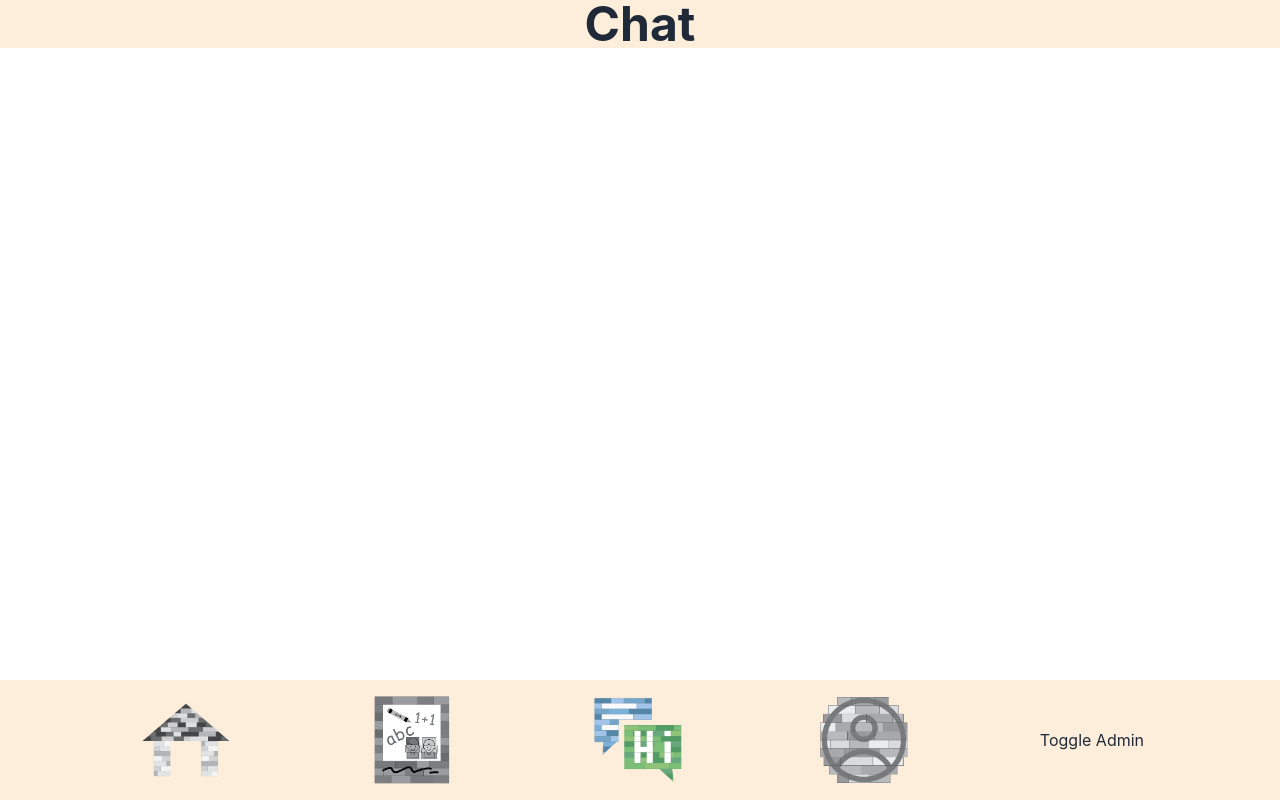
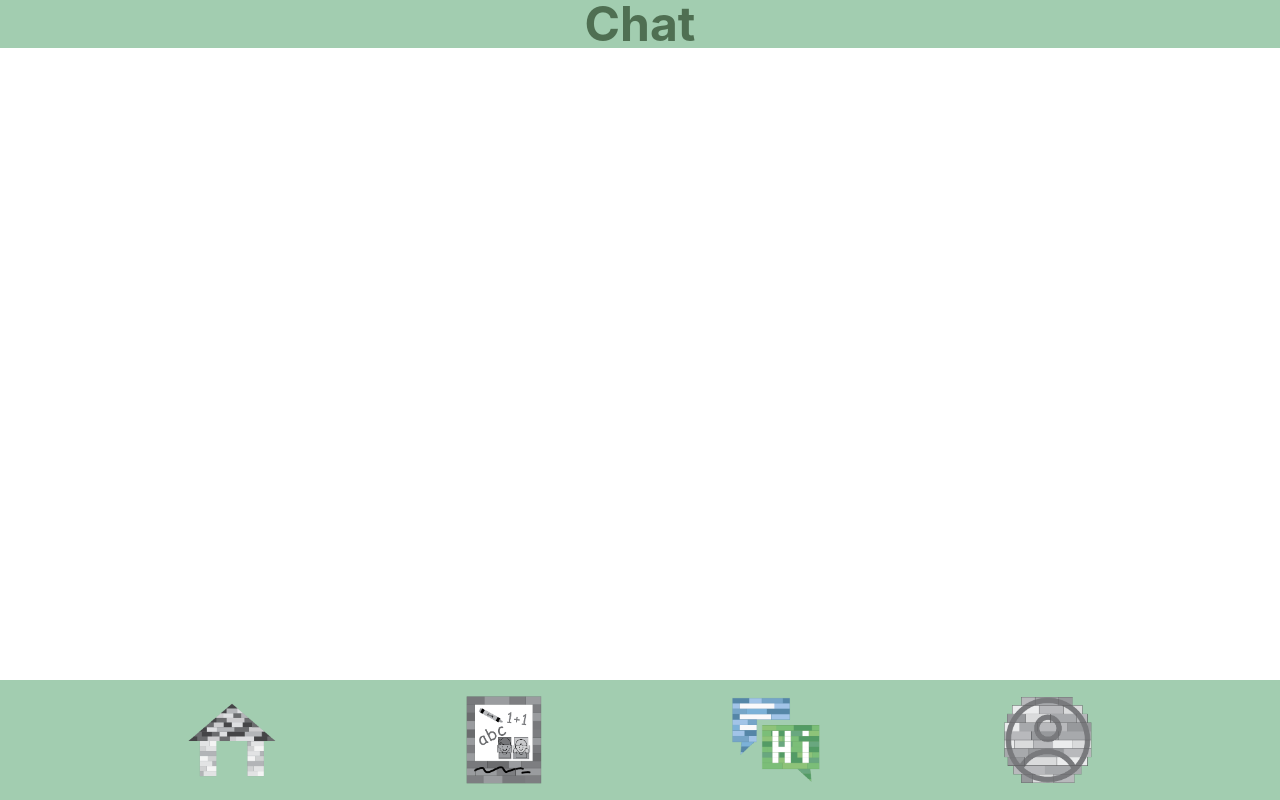
Before and after one commit to misticalmaqe/PocketPreschool_Frontend, a React (Create React App) app: page /chat in a window 1280 px wide. Built offline with nearby package versions, Linux system fonts and the light colour scheme.

Commit message:
able to log in and tokens done. Global variables halfway

```diff
--- a/src/App.js
+++ b/src/App.js
@@ -1,15 +1,18 @@
-import React, { useState } from "react";
-import { Routes, Route } from "react-router-dom";
-import NavBar from "./Components/NavBar";
-import HomePage from "./Pages/HomePage";
-import Activity from "./Pages/Activity";
-import Chat from "./Pages/Chat";
-import Message from "./Pages/Message";
-import ProfilePage from "./Pages/ProfilePage";
-import SignUpPage from "./Pages/SignUpPage";
-import ErrorPage from "./Pages/ErrorPage";
-import LogInPage from "./Pages/LogInPage";
-import ForgotPassword from "./Pages/ForgotPassword";
+import React from 'react';
+import { Routes, Route } from 'react-router-dom';
+import UserProvider from './Provider/UserProvider';
+
+//--------------COMPONENTS--------------//
+import NavBar from './Components/NavBar';
+import HomePage from './Pages/HomePage';
+import Activity from './Pages/Activity';
+import Chat from './Pages/Chat';
+import Message from './Pages/Message';
+import ProfilePage from './Pages/ProfilePage';
+import SignUpPage from './Pages/SignUpPage';
+import ErrorPage from './Pages/ErrorPage';
+import LogInPage from './Pages/LogInPage';
+import ForgotPassword from './Pages/ForgotPassword';
 
 // Create a new component for the layout without NavBar
 const ChatLayout = ({ children }) => {
@@ -17,33 +20,21 @@ const ChatLayout = ({ children }) => {
 };
 
 const App = () => {
-  const [isAdmin, setIsAdmin] = useState(true);
-
-  const toggleAdmin = () => {
-    setIsAdmin((prevIsAdmin) => !prevIsAdmin);
-  };
-
   return (
-    <div>
+    <UserProvider>
       <Routes>
         <Route path="/" element={<LogInPage />} />
         <Route path="/forgetpassword" element={<ForgotPassword />} />
         <Route path="/signup" element={<SignUpPage />} />
         <Route path="*" element={<ErrorPage />} />
-        <Route
-          path="/home"
-          element={<HomePage isAdmin={isAdmin} onToggleAdmin={toggleAdmin} />}
-        />
-        <Route
-          path="/activity"
-          element={<Activity isAdmin={isAdmin} onToggleAdmin={toggleAdmin} />}
-        />
+        <Route path="/home" element={<HomePage />} />
+        <Route path="/activity" element={<Activity />} />
         {/* Use ChatLayout for /chat/Message */}
         <Route
           path="/chat/Message"
           element={
             <ChatLayout>
-              <Message isAdmin={isAdmin} onToggleAdmin={toggleAdmin} />
+              <Message />
             </ChatLayout>
           }
         />
@@ -52,19 +43,14 @@ const App = () => {
           path="/chat"
           element={
             <div>
-              <NavBar isAdmin={isAdmin} onToggleAdmin={toggleAdmin} />
-              <Chat isAdmin={isAdmin} onToggleAdmin={toggleAdmin} />
+              <NavBar />
+              <Chat />
             </div>
           }
         />
-        <Route
-          path="/profile"
-          element={
-            <ProfilePage isAdmin={isAdmin} onToggleAdmin={toggleAdmin} />
-          }
-        />
+        <Route path="/profile" element={<ProfilePage />} />
       </Routes>
-    </div>
+    </UserProvider>
   );
 };
 
--- a/src/Components/AppHeader.js
+++ b/src/Components/AppHeader.js
@@ -1,14 +1,19 @@
 // AppHeader.js
-import React from "react";
-import PropTypes from "prop-types";
+import { useContext } from 'react';
+import PropTypes from 'prop-types';
 
-const AppHeader = ({ isAdmin, children }) => {
+//--------------COMPONENTS--------------//
+import { UserContext } from '../Provider/UserProvider';
+
+const AppHeader = ({ children }) => {
+  const { isAdmin } = useContext(UserContext);
   return (
     <div
       className={`AppHeader ${
-        isAdmin ? "bg-adminBackground" : "bg-parentBackground"
+        isAdmin
+          ? 'bg-adminBackground w-100 text-adminText'
+          : 'bg-parentBackground text-parentText w-100'
       }`}
-      style={{ width: "100%" }}
     >
       <div className="content-container">{children}</div>
     </div>
@@ -16,7 +21,6 @@ const AppHeader = ({ isAdmin, children }) => {
 };
 
 AppHeader.propTypes = {
-  isAdmin: PropTypes.bool.isRequired,
   children: PropTypes.node.isRequired,
 };
 
--- a/src/Components/NavBar.js
+++ b/src/Components/NavBar.js
@@ -1,34 +1,27 @@
 // NavBar.js
-import React from "react";
-import { NavLink, Outlet } from "react-router-dom";
-import PropTypes from "prop-types";
+import { useContext } from 'react';
+import { NavLink, Outlet } from 'react-router-dom';
+import PropTypes from 'prop-types';
 
+import { UserContext } from '../Provider/UserProvider';
 //--------------COMPONENTS ON--------------//
-import activity from "../Images/icon_activities_active.png";
-import chat from "../Images/icon_chat_active.png";
-import home from "../Images/icon_home_active.png";
-import profile from "../Images/icon_profile_active.png";
+import activity from '../Images/icon_activities_active.png';
+import chat from '../Images/icon_chat_active.png';
+import home from '../Images/icon_home_active.png';
+import profile from '../Images/icon_profile_active.png';
 //--------------COMPONENTS OFF--------------//
-import activityOff from "../Images/icon_activities_not_active.png";
-import chatOff from "../Images/icon_chat_not_active.png";
-import homeOff from "../Images/icon_home_not_active.png";
-import profileOff from "../Images/icon_profile_not_active.png";
+import activityOff from '../Images/icon_activities_not_active.png';
+import chatOff from '../Images/icon_chat_not_active.png';
+import homeOff from '../Images/icon_home_not_active.png';
+import profileOff from '../Images/icon_profile_not_active.png';
 
-const NavBar = ({ isAdmin, onToggleAdmin }) => {
+const NavBar = () => {
+  const { isAdmin } = useContext(UserContext);
   return (
     <nav
       className={`NavBar ${
-        isAdmin ? "bg-adminBackground" : "bg-parentBackground"
-      }`}
-      style={{
-        position: "fixed",
-        bottom: 0,
-        left: 0,
-        width: "100%",
-        display: "flex",
-        justifyContent: "space-evenly",
-        padding: "10px",
-      }}
+        isAdmin ? 'bg-adminBackground' : 'bg-parentBackground'
+      } fixed bottom-0 w-full flex justify-evenly p-[10px]`}
     >
       <NavLink to="/home" className="nav-link">
         {({ isActive }) => (
@@ -70,7 +63,7 @@ const NavBar = ({ isAdmin, onToggleAdmin }) => {
         )}
       </NavLink>
 
-      <button onClick={onToggleAdmin}>Toggle Admin</button>
+      {/* <button onClick={onToggleAdmin}>Toggle Admin</button> */}
 
       {/* Render the child components based on the route */}
       <Outlet />
--- a/src/Pages/HomePage.js
+++ b/src/Pages/HomePage.js
@@ -1,16 +1,24 @@
 // HomePage.js
-import React from "react";
-import NavBar from "../Components/NavBar";
-import AppHeader from "../Components/AppHeader";
+import { useEffect, useContext } from 'react';
 
-const HomePage = ({ isAdmin, onToggleAdmin }) => {
+//--------------COMPONENTS--------------//
+import NavBar from '../Components/NavBar';
+import AppHeader from '../Components/AppHeader';
+import { UserContext } from '../Provider/UserProvider';
+
+const HomePage = () => {
+  const { user, isAdmin } = useContext(UserContext);
+
+  useEffect(() => {
+    console.log(user);
+    console.log(isAdmin);
+  });
+
   return (
-    <div>
-      <AppHeader isAdmin={isAdmin}>
-        <NavBar isAdmin={isAdmin} onToggleAdmin={onToggleAdmin} />
-        <h1 className="text-5xl text-center font-bold">Home</h1>
-      </AppHeader>
-    </div>
+    <AppHeader>
+      <NavBar isAdmin={isAdmin} />
+      <h1 className="text-5xl text-center font-bold">Home</h1>
+    </AppHeader>
   );
 };
 
--- a/src/Pages/LogInPage.js
+++ b/src/Pages/LogInPage.js
@@ -1,55 +1,75 @@
 // LogInPage.js
-import React, { useState, useEffect } from "react";
-import { useNavigate } from "react-router-dom";
-import logoImage from "../Images/logo.png";
+import { useState, useEffect, useContext } from 'react';
+import { useNavigate, Navigate } from 'react-router-dom';
+import logoImage from '../Images/logo.png';
+import axios from 'axios';
+import { jwtDecode } from 'jwt-decode';
+
+//--------------COMPONENTS--------------//
+import { UserContext } from '../Provider/UserProvider';
 
 const LogInPage = () => {
   const navigate = useNavigate();
-  const [email, setEmail] = useState("");
-  const [password, setPassword] = useState("");
+  const DBPORT = process.env.REACT_APP_DB_PORT;
+  const [email, setEmail] = useState('');
+  const [password, setPassword] = useState('');
+  const { authenticated, setAuthenticated, setUser, setIsAdmin } =
+    useContext(UserContext);
 
   useEffect(() => {
     // Enable scrolling when the component is unmounted
     return () => {
-      document.body.style.overflow = "auto";
+      document.body.style.overflow = 'auto';
     };
   }, []);
 
-  const handleEmailChange = (e) => {
-    setEmail(e.target.value);
-  };
-
-  const handlePasswordChange = (e) => {
-    setPassword(e.target.value);
-  };
-
-  const handleLogin = () => {
+  const handleLogin = async () => {
     // Check if the entered value contains "@"
-    if (!email.includes("@")) {
+    if (!email.includes('@')) {
       alert(
-        "Please enter a valid email address. You are missing a @ from your email."
+        'Please enter a valid email address. You are missing a @ from your email.'
       );
-      return; // Do not proceed with login if email is invalid
+    } else {
+      try {
+        const response = await axios.post(`${DBPORT}/user/jwtsignin`, {
+          email,
+          password,
+        });
+        if (response.data.success) {
+          console.log(response.data);
+          const authToken = response.data.authToken;
+          const refreshToken = response.data.refreshToken;
+          // Set authenticated state
+          setAuthenticated(true);
+          // Store token and payload in localStorage
+          localStorage.setItem('authToken', authToken);
+          localStorage.setItem('refreshToken', refreshToken);
+          // Decode the token and set the user
+          const decoded = jwtDecode(authToken);
+          setUser({ id: decoded.id, email: decoded.email }); // Set the user using the decoded token payload
+          setIsAdmin(decoded.isAdmin);
+          navigate('/home');
         }
-
-    // Perform login logic here using email and password
-    console.log("Logging in with:", { email, password });
-
-    // Navigate to the home page ("/")
-    navigate("/home");
+      } catch (error) {
+        // Handle login failure
+        alert('Login failed. Please check your credentials.');
+      }
+    }
   };
 
   const handleForgotPassword = () => {
     // Navigate to the forgot password page ("/forgotpassword")
-    navigate("/forgotpassword");
+    navigate('/forgotpassword');
   };
 
   const handleFormSubmit = (e) => {
     e.preventDefault();
-    // Trigger the login logic
     handleLogin();
   };
 
+  if (authenticated) {
+    return <Navigate to="/home" />;
+  } else {
     return (
       <div className="flex flex-col items-center justify-center bg-background h-screen text-text">
         {/* Container for logoImage */}
@@ -67,7 +87,9 @@ const LogInPage = () => {
                 id="email"
                 type="email"
                 value={email}
-              onChange={handleEmailChange}
+                onChange={(e) => {
+                  setEmail(e.target.value);
+                }}
                 required
                 className="w-full h-7 mb-3 p-5 bg-adminBackground border-none rounded-10 box-border"
               />
@@ -78,7 +100,9 @@ const LogInPage = () => {
                 id="password"
                 type="password"
                 value={password}
-              onChange={handlePasswordChange}
+                onChange={(e) => {
+                  setPassword(e.target.value);
+                }}
                 required
                 className="w-full h-7 mb-3 p-5 bg-adminBackground border-none rounded-10 box-border"
               />
@@ -105,6 +129,7 @@ const LogInPage = () => {
         </div>
       </div>
     );
+  }
 };
 
 export default LogInPage;
--- a/src/Provider/UserProvider.js
+++ b/src/Provider/UserProvider.js
@@ -0,0 +1,32 @@
+import React, { createContext, useState, useEffect } from 'react';
+import axios from 'axios';
+
+export const UserContext = createContext();
+
+// Define the UserContextProvider component
+const UserContextProvider = ({ children }) => {
+  // Global State Variables
+  const [authenticated, setAuthenticated] = useState(false);
+  const [user, setUser] = useState(null);
+  const [isAdmin, setIsAdmin] = useState(false);
+  const DBPORT = process.env.REACT_APP_DB_PORT;
+
+  // Effect hook to run whenever the user changes
+  useEffect(() => {}, [user]);
+
+  return (
+    <UserContext.Provider
+      value={{
+        user,
+        setUser,
+        isAdmin,
+        setIsAdmin,
+        authenticated,
+        setAuthenticated,
+      }}
+    >
+      {children}
+    </UserContext.Provider>
+  );
+};
+export default UserContextProvider;
```
Also changed, not shown: src/Api/index.js (+32 -0 lines), src/Pages/tokenAuth.js (deleted). Lines whose indentation alone changed are shown as unchanged.
